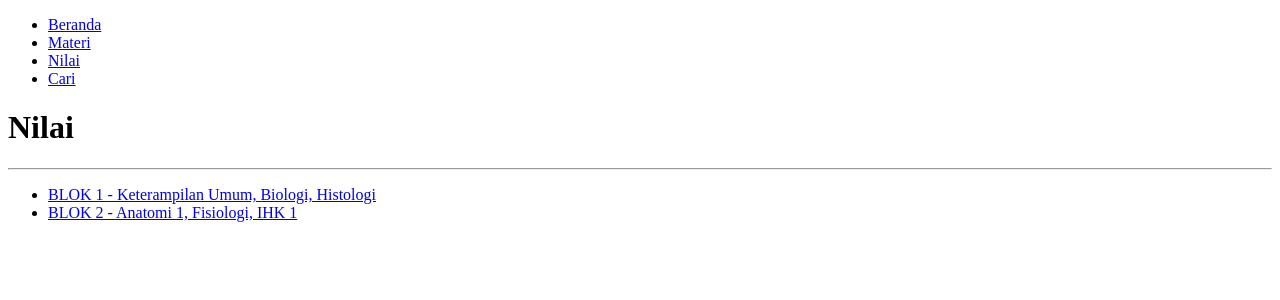
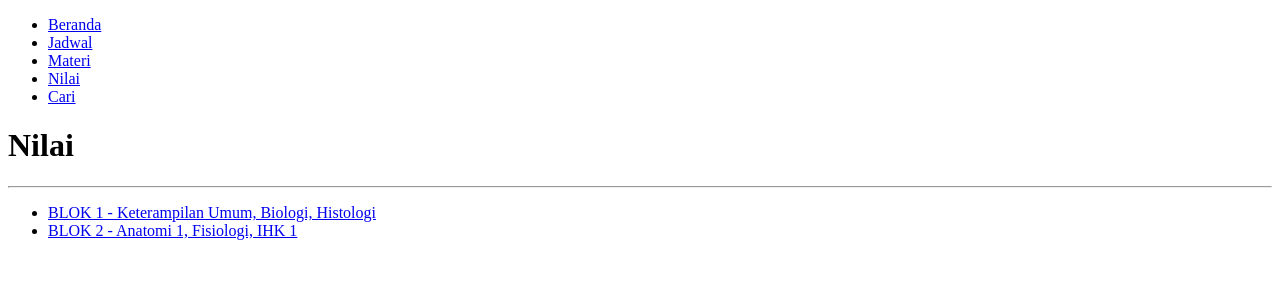
Before and after one commit to berylcp/fkuki2019-django, a Django app: page /nilai/ in a window 1280 px wide. Shown: the top 300 px of the page. Run offline with Django 3.2, Linux system fonts and the light colour scheme; a user stored in the database is signed in; data comes from the database, SQL or seed files in the repository; both versions use the stored data as it was after the commit.

Commit message:
Nambahin model jadwal

```diff
--- a/config/urls.py
+++ b/config/urls.py
@@ -29,4 +29,5 @@ urlpatterns = [
     path('materi/<slug:slug>/', fkuki2019_views.materi_detail, name='materi_detail'),
     path('cari/', main_views.cari, name='cari'),
     path('nilai/', fkuki2019_views.nilai, name='nilai'),
+    path('jadwal/', fkuki2019_views.jadwal, name='jadwal'),
 ]
--- a/fkuki2019/admin.py
+++ b/fkuki2019/admin.py
@@ -1,5 +1,5 @@
 from django.contrib import admin
-from fkuki2019.models import Materi, Nilai
+from fkuki2019.models import Materi, Nilai, Jadwal
 
 # Register your models here.
 
@@ -9,3 +9,4 @@ class MateriAdmin(admin.ModelAdmin):
 
 admin.site.register(Materi, MateriAdmin)
 admin.site.register(Nilai)
+admin.site.register(Jadwal)
--- a/fkuki2019/models.py
+++ b/fkuki2019/models.py
@@ -29,3 +29,10 @@ class Nilai(models.Model):
 
     def __str__(self):
         return self.title
+
+class Jadwal(models.Model):
+    title = models.CharField(max_length=255, default='')
+    content = HTMLField(default='')
+
+    def __str__(self):
+        return self.title
--- a/fkuki2019/templates/fkuki2019/nilai.html
+++ b/fkuki2019/templates/fkuki2019/nilai.html
@@ -4,11 +4,11 @@
 
 
 {% block content %}
-<h1>Nilai</h1>
+{% for nilai in nilais %}
+<h1>{{ nilai.title }}</h1>
 
 <hr>
 
-{% for nilai in nilais %}
 {{ nilai.content | safe}}
 {% endfor %}
 {% endblock %}
--- a/fkuki2019/views.py
+++ b/fkuki2019/views.py
@@ -1,5 +1,5 @@
 from django.shortcuts import render, get_object_or_404
-from fkuki2019.models import Materi, Nilai
+from fkuki2019.models import Materi, Nilai, Jadwal
 from django.core.paginator import Paginator, EmptyPage
 from django.contrib.auth.decorators import login_required
 
@@ -27,3 +27,8 @@ def materi_detail(request, slug=None):
 def nilai(request):
     nilais = Nilai.objects.all()
     return render(request, 'fkuki2019/nilai.html', {'nilais': nilais})
+
+@login_required(login_url='/akun/login/')
+def jadwal(request):
+    jadwals = Jadwal.objects.all()
+    return render(request, 'fkuki2019/jadwal.html', {'jadwals': jadwals})
--- a/main/templates/main/base.html
+++ b/main/templates/main/base.html
@@ -20,6 +20,7 @@
     {% if user.is_authenticated %}
     <ul>
         <li><a href="{% url 'index' %}">Beranda</a></li>
+        <li><a href="{% url 'jadwal' %}">Jadwal</a></li>
         <li><a href="{% url 'materi' %}">Materi</a></li>
         <li><a href="{% url 'nilai' %}">Nilai</a></li>
         <li><a href="{% url 'cari' %}">Cari</a></li>
```
Also changed, not shown: fkuki2019/templates/fkuki2019/jadwal.html (added, +11 -0 lines), db.sqlite3, fkuki2019/migrations/0004_jadwal.py (added).
